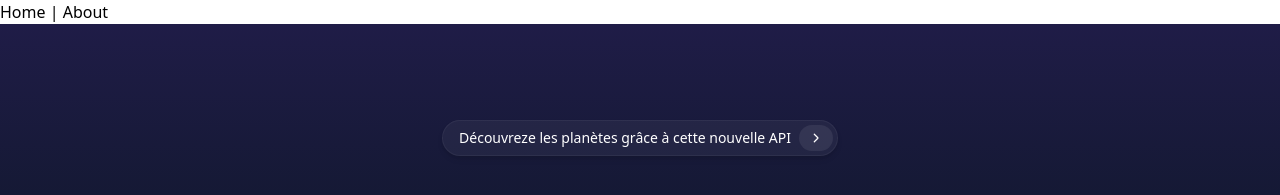
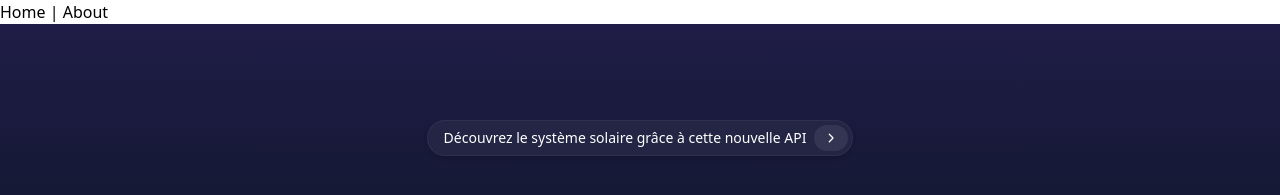
Before and after one commit to LaChancee/vue-my-space, a Vue app: page / in a window 1280 px wide. Shown: the top 195 px of the page. Built offline with nearby package versions, Linux system fonts and the light colour scheme.

Commit message:
Ajout des router link

```diff
--- a/src/views/HomeView.vue
+++ b/src/views/HomeView.vue
@@ -5,16 +5,16 @@
       <div class="] mx-auto px-4 sm:px-6 lg:px-8 py-24 space-y-8">
         <!-- Announcement Banner -->
         <div class="flex justify-center">
-          <a class="group inline-block bg-white/[.05] hover:bg-white/[.1] border border-white/[.05] p-1 pl-4 rounded-full shadow-md" >
+          <router-link to="/solar-system" class="group inline-block bg-white/[.05] hover:bg-white/[.1] border border-white/[.05] p-1 pl-4 rounded-full shadow-md" >
             <p class="mr-2 inline-block text-white text-sm">
-              Découvreze les planètes grâce à cette nouvelle API
+              Découvrez le système solaire grâce à cette nouvelle API
             </p>
             <span class="group-hover:bg-white/[.1] py-2 px-3 inline-flex justify-center items-center gap-x-2 rounded-full bg-white/[.075] font-semibold text-white text-sm">
             <svg class="w-2.5 h-2.5" width="16" height="16" viewBox="0 0 16 16" fill="none">
               <path d="M5.27921 2L10.9257 7.64645C11.1209 7.84171 11.1209 8.15829 10.9257 8.35355L5.27921 14" stroke="currentColor" stroke-width="2" stroke-linecap="round"/>
             </svg>
           </span>
-          </a>
+          </router-link>
         </div>
         <!-- End Announcement Banner -->
 
```
